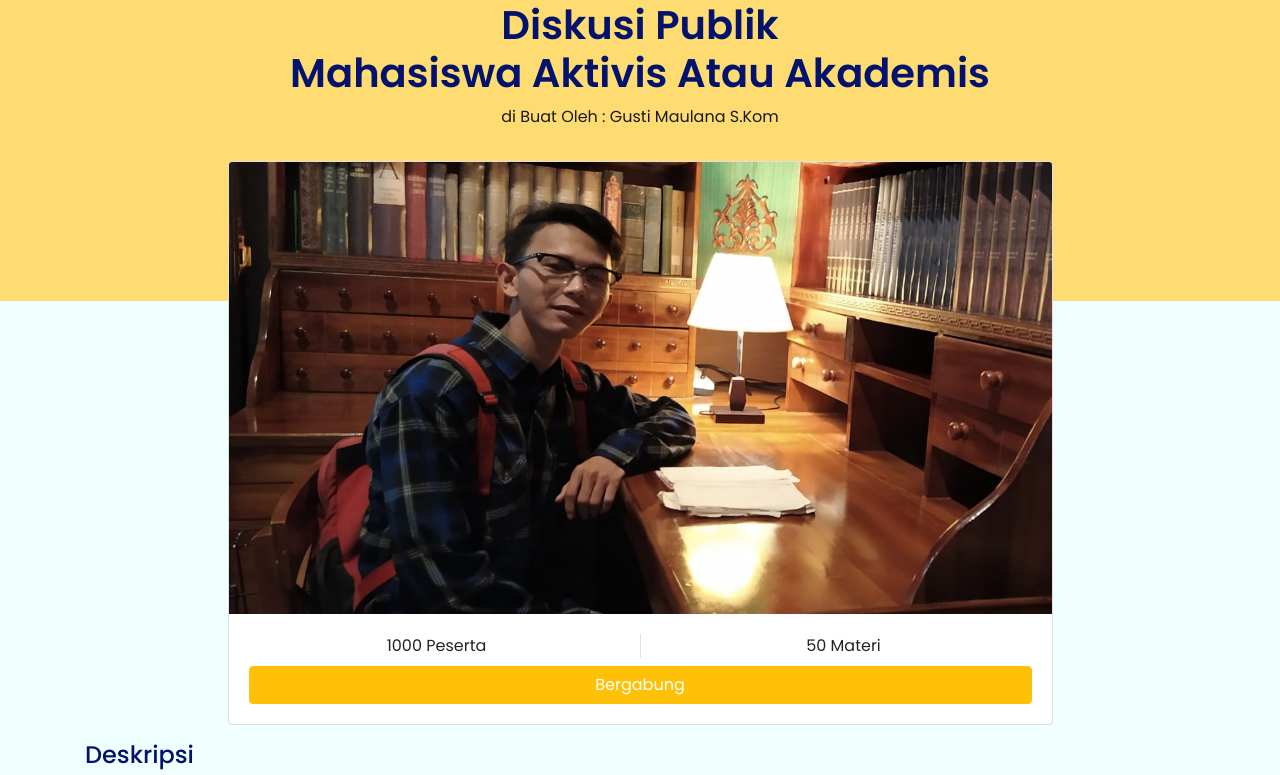
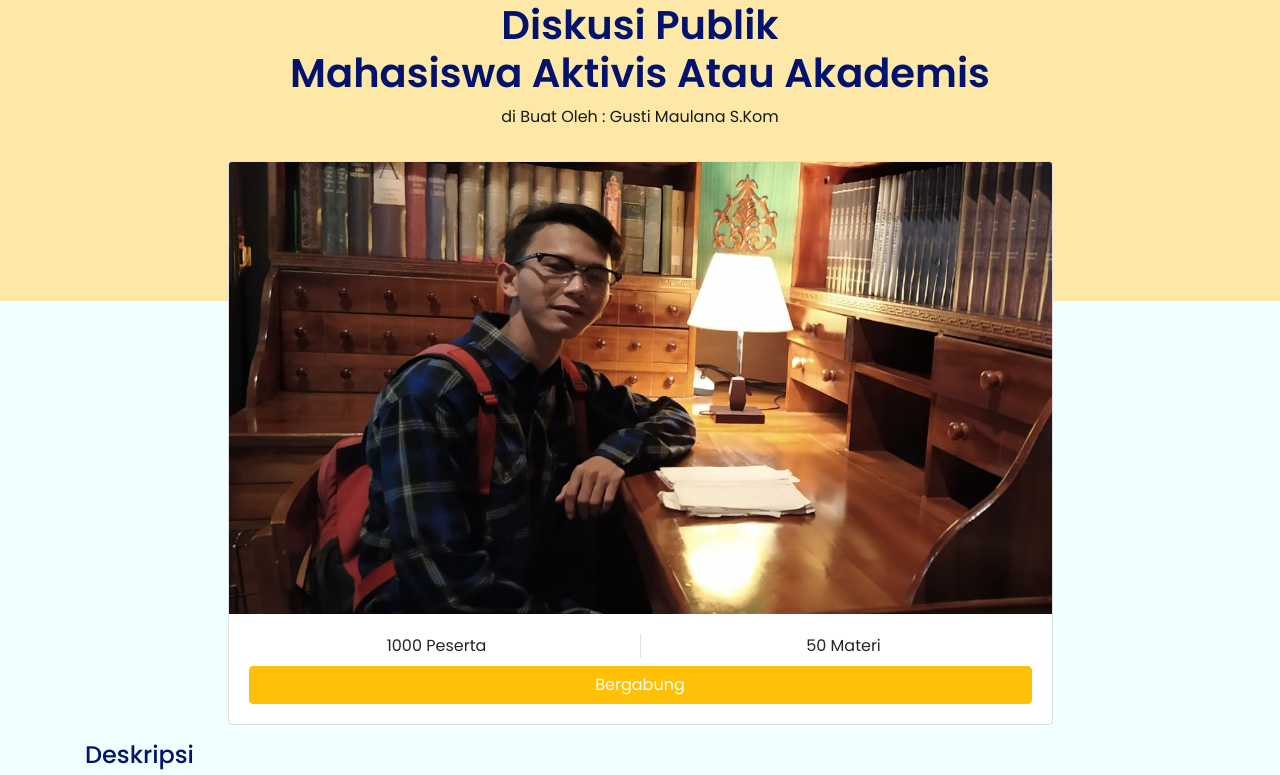
Before and after one commit to gusti126/lawyers4.0, a plain HTML site: page forum-detail.html in a window 1280 px wide. Shown: the part 99-874 px from the top of the page. Drawn offline with nearby package versions, Linux system fonts and the light colour scheme.

Commit message:
edit detail forum

```diff
--- a/style/component/_publikdiskusi.scss
+++ b/style/component/_publikdiskusi.scss
@@ -1,7 +1,7 @@
 .page-fd {
   .heading {
     height: 400px;
-    background-color: #ffdc71;
+    background-color: #fde8a7;
 
     .heading-konten {
       margin-top: 100px;
```
Also changed, not shown: style/main.css.
